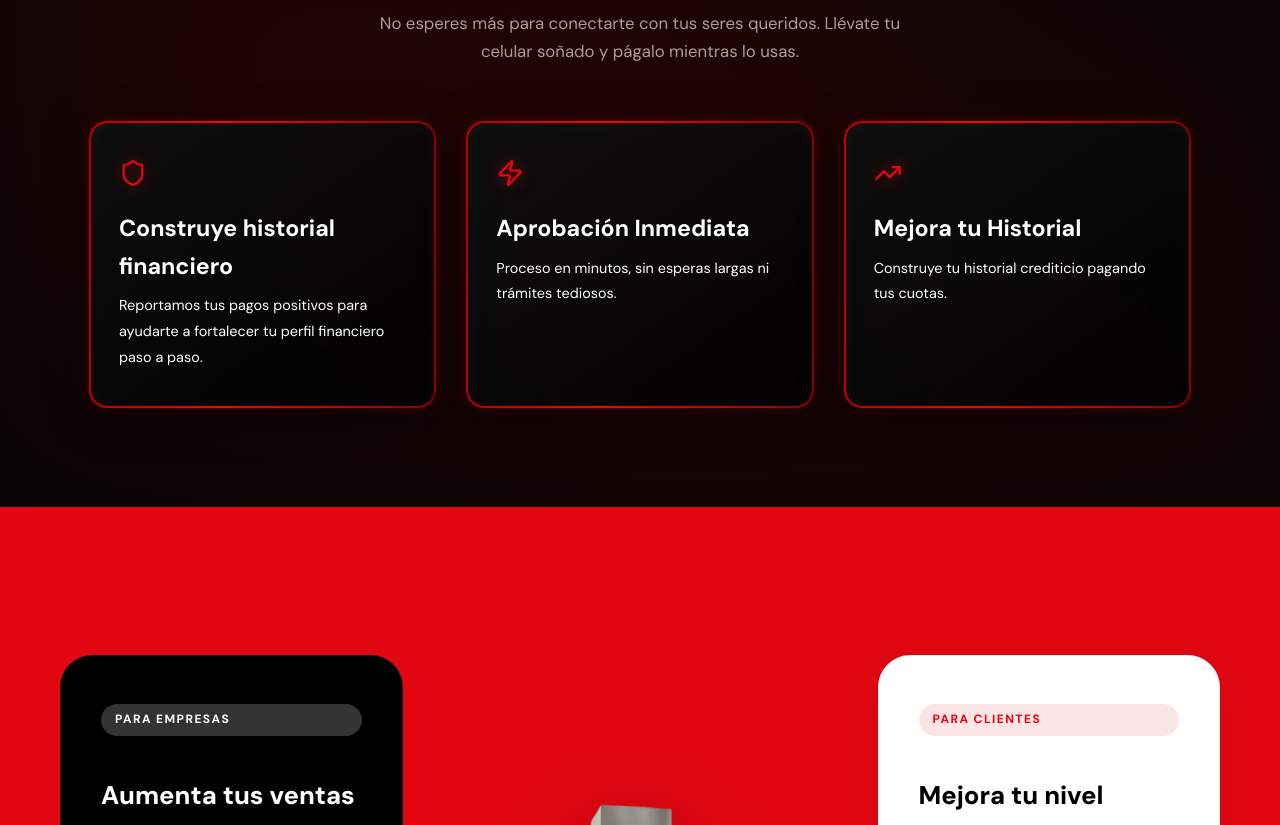
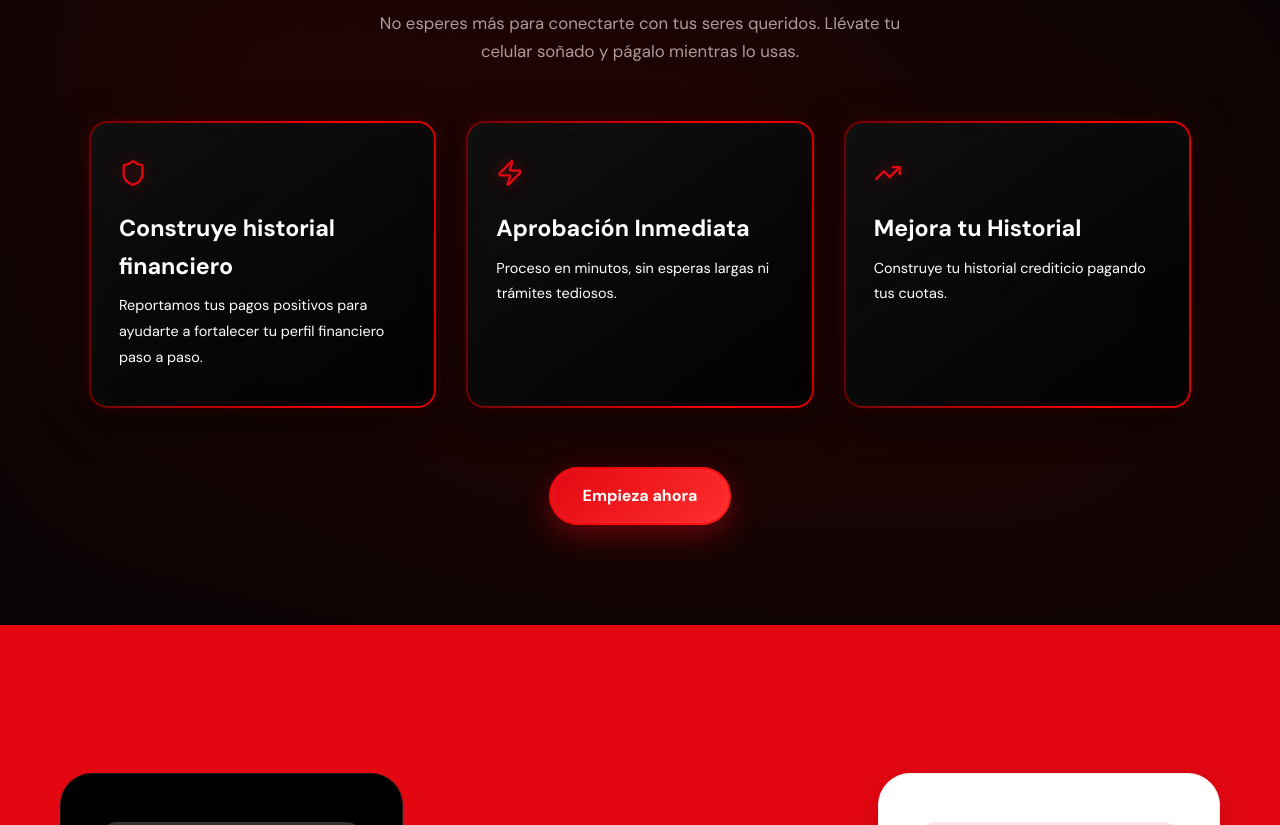
Before and after one commit to Robert-021/reacthome, a React (Vite) app: page / in a window 1280 px wide. Shown: the part 2082-2907 px from the top of the page. Built offline with nearby package versions, Linux system fonts and the light colour scheme.

Commit message:
Actualizacion

```diff
--- a/src/pages/Home.css
+++ b/src/pages/Home.css
@@ -525,6 +525,91 @@
     line-height: 1.8;
 }
 
+/* CONTENEDOR (centrado) */
+.why > a.btn-whatsapp--neon {
+    display: block;
+    width: fit-content;
+    margin: 60px auto 0 auto;
+}
+/* BOTÓN ROJO BASE */
+.btn-whatsapp--neon {
+    position: relative;
+    display: inline-block;
+    margin: 60px auto;
+
+    padding: 16px 34px;
+    border-radius: 999px;
+    text-decoration: none;
+    font-weight: 700;
+    font-size: 1rem;
+    color: #fff;
+
+    background: linear-gradient(135deg, #e20711, #ff2e2e);
+
+    box-shadow:
+        0 10px 30px rgba(226, 7, 17, 0.4),
+        inset 0 0 10px rgba(255, 255, 255, 0.1);
+
+    overflow: hidden; /* 🔥 CLAVE */
+}
+
+/* 🔥 BORDE NEÓN BIEN POSICIONADO */
+.btn-whatsapp--neon::before {
+    content: "";
+    position: absolute;
+    inset: 0; /* 🔥 CAMBIO CLAVE (no -2px) */
+    border-radius: inherit;
+
+    padding: 2px;
+
+    background: linear-gradient(
+        90deg,
+        transparent,
+        rgba(255, 0, 0, 0.6),
+        rgba(255, 0, 0, 1),
+        rgba(255, 0, 0, 0.6),
+        transparent
+    );
+
+    background-size: 200% 100%;
+    animation: neonBorderMove 2s linear infinite;
+
+    /* 🔥 recorte correcto */
+    -webkit-mask:
+        linear-gradient(#000 0 0) content-box,
+        linear-gradient(#000 0 0);
+    -webkit-mask-composite: xor;
+
+    mask-composite: exclude;
+
+    pointer-events: none;
+}
+
+/* ✨ GLOW SUAVE (sin animación) */
+.btn-whatsapp--neon::after {
+    content: "";
+    position: absolute;
+    inset: 0;
+    border-radius: inherit;
+
+    box-shadow:
+        0 0 10px rgba(255, 0, 0, 0.4),
+        0 0 20px rgba(255, 0, 0, 0.5);
+
+    opacity: 0.7;
+    pointer-events: none;
+}
+
+/* 🔁 ANIMACIÓN SOLO BORDE */
+@keyframes neonBorderMove {
+    0% {
+        background-position: 0% 50%;
+    }
+    100% {
+        background-position: 200% 50%;
+    }
+}
+
 /* ── PERKS ── */
 .perks {
     padding: 100px 0;
--- a/src/pages/Home.jsx
+++ b/src/pages/Home.jsx
@@ -218,6 +218,14 @@ export default function Home() {
             ))}
           </div>
         </div>
+        <a
+          href="https://wa.me/593959728822?text=Buen%20día,%20quiero%20solicitar%20un%20crédito%20con%20ustedes.%20Vi%20su%20página%20en%20internet%20y%20me%20gustaría%20recibir%20información%20para%20acceder."
+          target="_blank"
+          rel="noopener noreferrer"
+          className="btn-whatsapp--neon"
+        >
+          Empieza ahora
+        </a>
       </section>
 
       {/* ── BUSINESS / CLIENT ── */}
```
